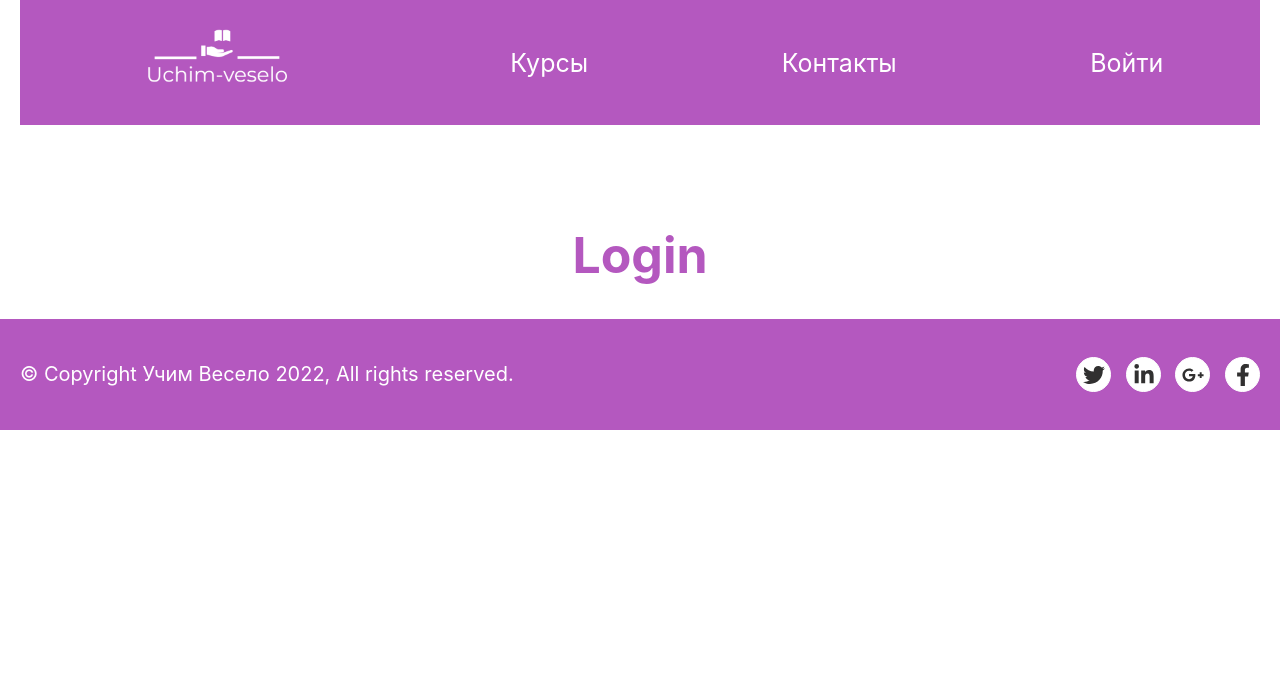
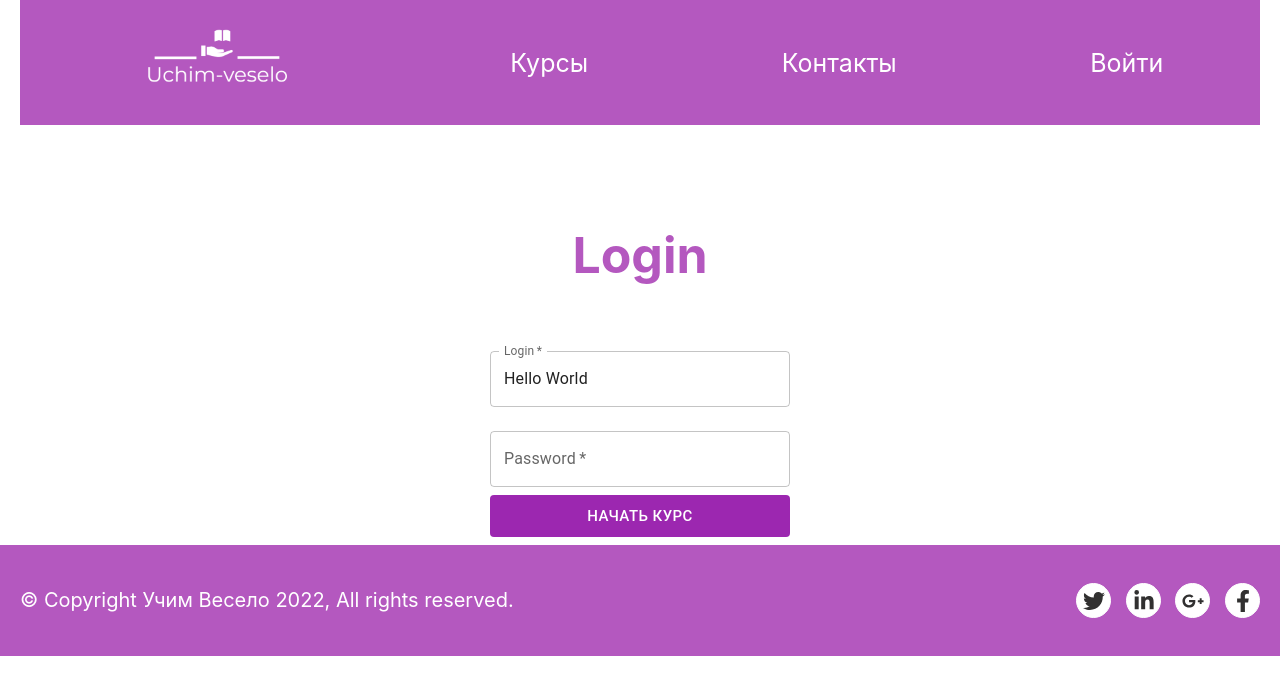
Before and after one commit to lena-sever/uchim-veselo, a React (Create React App) app in the folder front/: page /login in a window 1280 px wide. Shown: the top 694 px of the page. Built offline with nearby package versions, Linux system fonts and the light colour scheme.

Commit message:
Добавил разметку для входа

```diff
--- /dev/null
+++ b/front/src/components/Login/Login.css
@@ -0,0 +1,3 @@
+.login__wrp {
+    max-width: 300px;
+}
--- a/front/src/components/Login/Login.js
+++ b/front/src/components/Login/Login.js
@@ -1,10 +1,63 @@
-import React from 'react';
+import React from "react";
+import { FormControl } from "@mui/material";
+import TextField from "@mui/material/TextField";
+import { Button } from "@mui/material";
+import { makeStyles } from "@material-ui/core/styles";
+import { styled } from "@mui/material/styles";
+import { purple } from "@mui/material/colors";
+
+import './Login.css';
+
+
+const useStyles = makeStyles((theme) => ({
+    btn: {
+        margin: theme.spacing(2),
+        textDecoration: "none",
+        textTransform: "uppercase",
+        borderRadius: "5px",
+        border: "1px solid #b458bf",
+    },
+}));
+
+const ColorButton = styled(Button)(({ theme }) => ({
+    color: theme.palette.getContrastText(purple[500]),
+    backgroundColor: purple[500],
+    "&:hover": {
+        backgroundColor: purple[700],
+    },
+}));
+
 const Login = () => {
-return <div>
-    <h1 className='title'>
-        Login
-    </h1>
-</div>
-}
+    const classes = useStyles()
+    return (
+        <div>
+            <h1 className="title">Login</h1>
+            <FormControl fullWidth margin="normal" className="login__wrp">
+                <TextField
+                    required
+                    margin="normal"
+                    id="outlined-required"
+                    label="Login"
+                    defaultValue="Hello World"
+                />
+                <TextField
+                    required
+                    margin="normal"
+                    id="outlined-password-input"
+                    label="Password"
+                    type="password"
+                    autoComplete="current-password"
+                />
+                <ColorButton
+                    type="submit"
+                    size="large"
+                    className={classes.btn}
+                >
+                    Начать курс
+                </ColorButton>
+            </FormControl>
+        </div>
+    );
+};
 
 export default Login;
```
